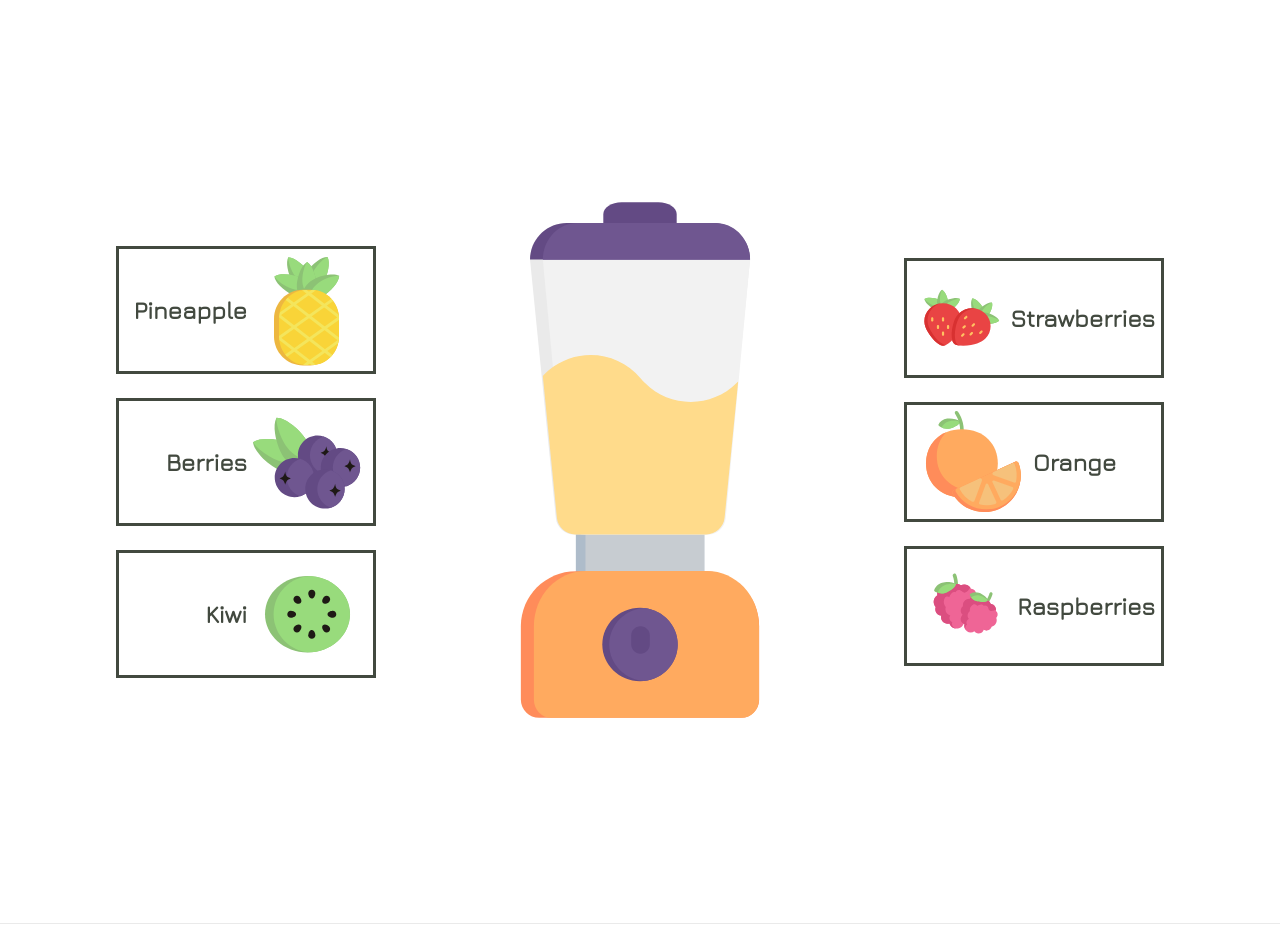
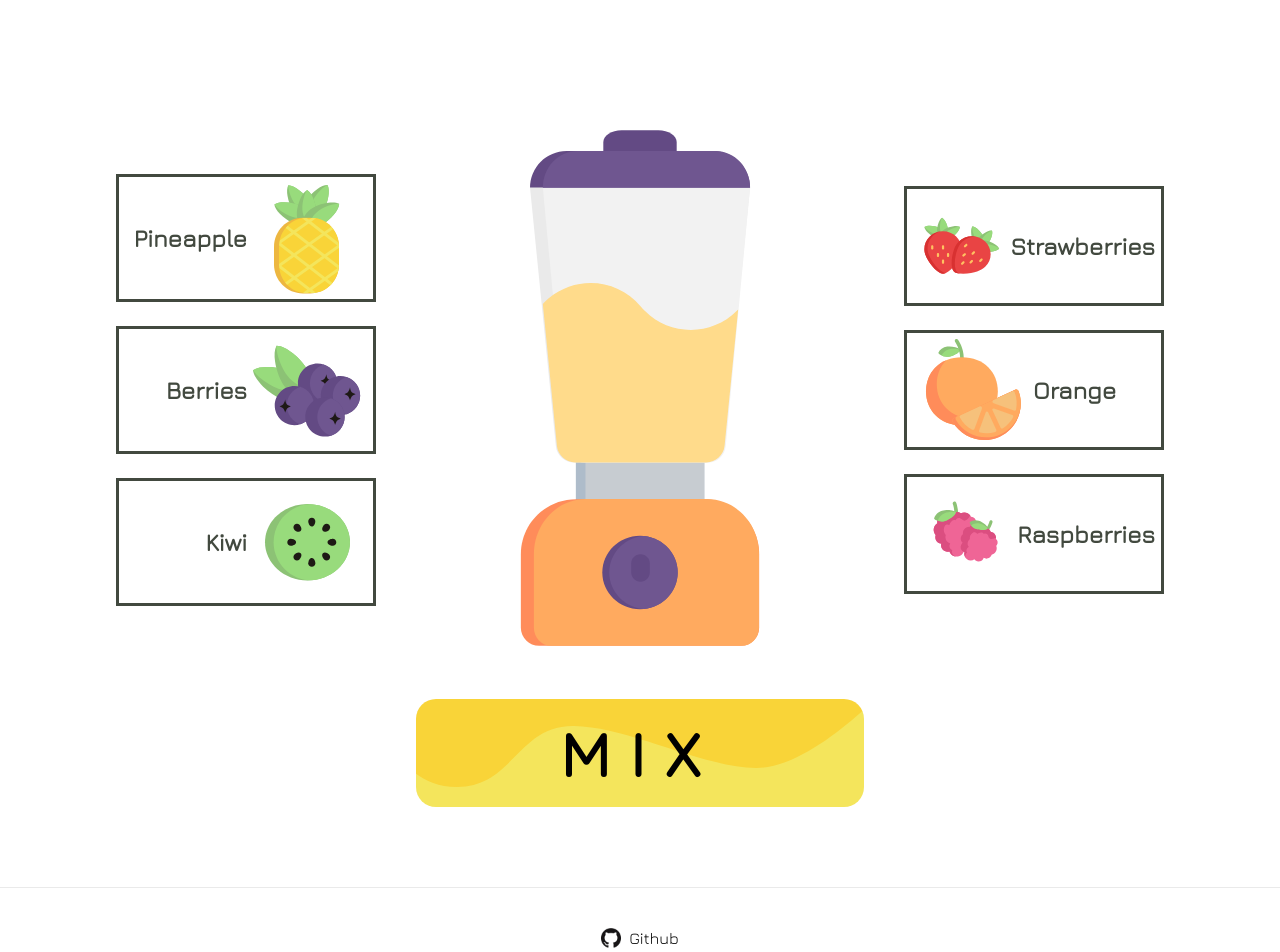
Before and after one commit to JustD4nTe/mixhue, a Next.js app: page / in a window 1280 px wide. Shown: the top 952 px of the page. Built offline with nearby package versions, Linux system fonts and the light colour scheme.

Commit message:
Add ButtonMix component

```diff
--- /dev/null
+++ b/components/ButtonMix.jsx
@@ -0,0 +1,6 @@
+import React from "react";
+import styles from "../components/ButtonMix.module.css";
+
+export default function FruitIngredients() {
+  return <button className={styles.buttonMix}>MIX</button>;
+}
--- /dev/null
+++ b/components/ButtonMix.module.css
@@ -0,0 +1,16 @@
+.buttonMix {
+  font-family: Jura;
+  font-size: 64px;
+  font-weight: bold;
+  letter-spacing: 0.3em;
+  padding: 16px 144px;
+  border: none;
+  border-radius: 20px;
+  background-color: var(--main-dark-yellow);
+  background-image: url("/images/elements/button_background.svg");
+}
+
+.buttonMix:hover {
+  opacity: 0.7;
+  cursor: pointer;
+}
--- a/components/FruitIngredientLeft.module.css
+++ b/components/FruitIngredientLeft.module.css
@@ -6,10 +6,11 @@
   border: 3px solid var(--main-dark-grey);
   background-color: white;
   width: 260px;
+  font-family: Jura;
+  cursor: pointer;
 }
 
 .buttonName {
-  font-family: Jura;
   font-size: 24px;
   font-weight: 700;
   line-height: 28px;
--- a/components/FruitIngredientRight.module.css
+++ b/components/FruitIngredientRight.module.css
@@ -7,10 +7,11 @@
   background-color: var(--main-white);
   width: 260px;
   height: 120px;
+  font-family: Jura;
+  cursor: pointer;
 }
 
 .buttonName {
-  font-family: Jura;
   font-size: 24px;
   font-weight: 700;
   line-height: 28px;
--- a/components/Mixer.module.css
+++ b/components/Mixer.module.css
@@ -1,3 +1,3 @@
 .mixer{
-    margin: 120px;
+    margin: 48px 120px;
 }
--- a/pages/index.js
+++ b/pages/index.js
@@ -4,6 +4,7 @@ import styles from "../styles/Home.module.css";
 import FruitIngredientLeft from "../components/FruitIngredientLeft";
 import FruitIngredientRight from "../components/FruitIngredientRight";
 import Mixer from "../components/Mixer";
+import ButtonMix from "../components/ButtonMix";
 
 export default function Home() {
   return (
@@ -30,8 +31,7 @@ export default function Home() {
               imageSource="/images/fruits/mixhue_kiwi.svg"
             />
           </div>
-          <Mixer imageSource="/images/elements/mixer.svg"
-          />
+          <Mixer imageSource="/images/elements/mixer.svg" />
           <div className={styles.ingredients}>
             <FruitIngredientRight
               fruitName="Strawberries"
@@ -47,6 +47,7 @@ export default function Home() {
             />
           </div>
         </div>
+        <ButtonMix />
       </main>
 
       <footer className={styles.footer}>
--- a/styles/globals.css
+++ b/styles/globals.css
@@ -3,12 +3,13 @@
 :root {
   --main-dark-grey: #42493f;
   --main-white: #ffffff;
+  --main-dark-yellow: #f9d438;
+  font-family: Jura;
 }
 html,
 body {
   padding: 0;
   margin: 0;
-  font-family: Jura;
 }
 
 a {
```
Also changed, not shown: public/images/elements/button_background.svg (added).
